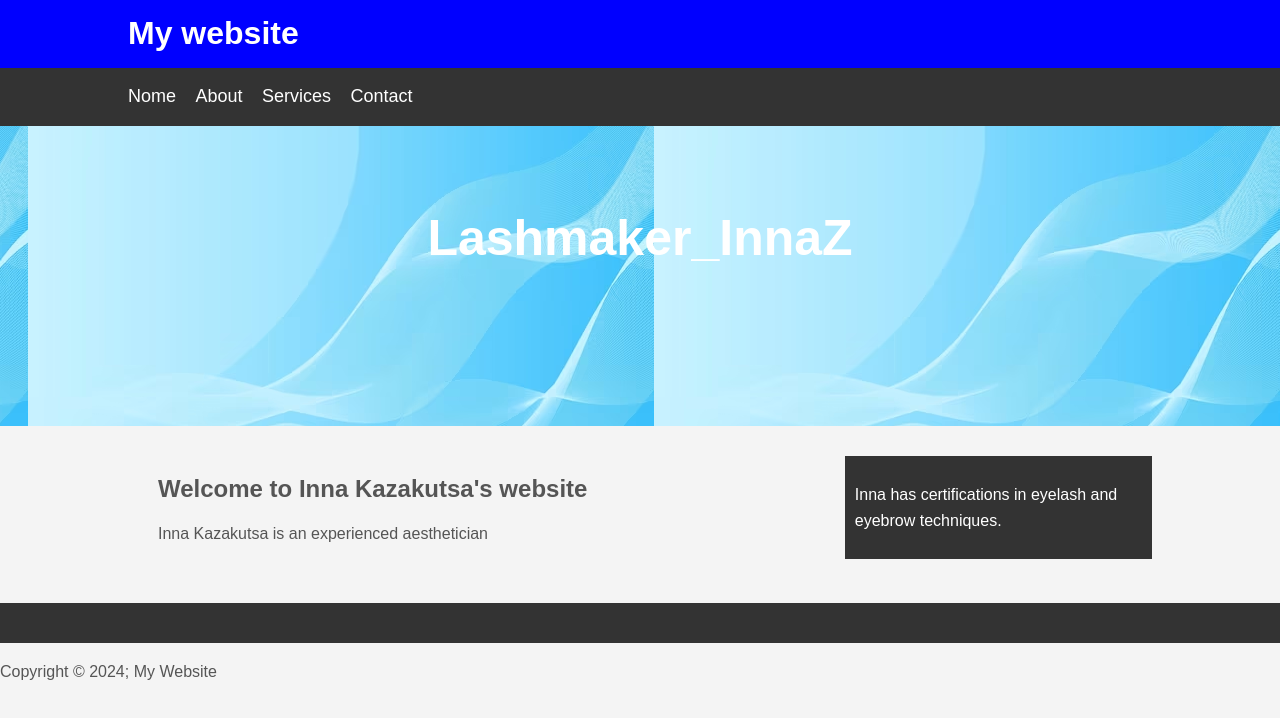
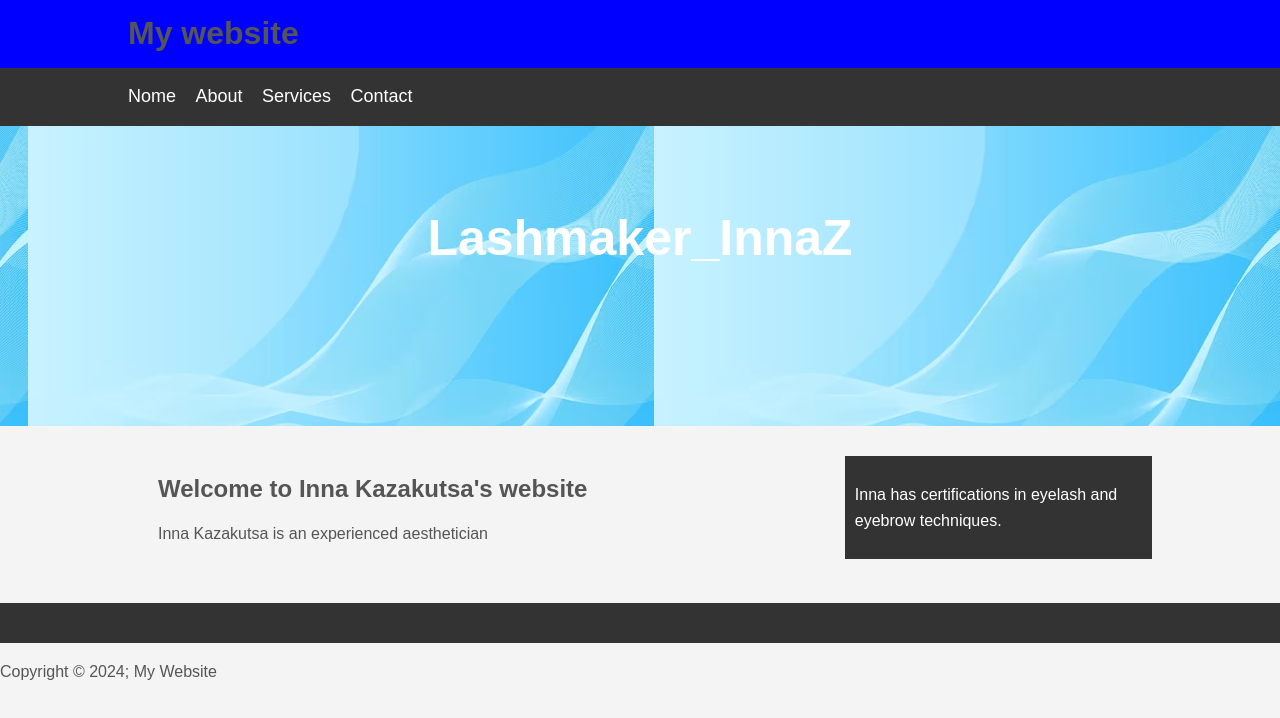
Before and after one commit to ksushkak/InnaKazakutsaWebsite, a plain HTML site: page index.html in a window 1280 px wide. Drawn offline with Linux system fonts and the light colour scheme; files whose address does not match are found by name.

Commit message:
Update style.css

```diff
--- a/style.css
+++ b/style.css
@@ -13,7 +13,7 @@ body{
 }
 #main-header{
     background-color: blue;
-    color: #fff;
+    color: light-blue;
 }
 #navbar{
     background-color: #333;
```
